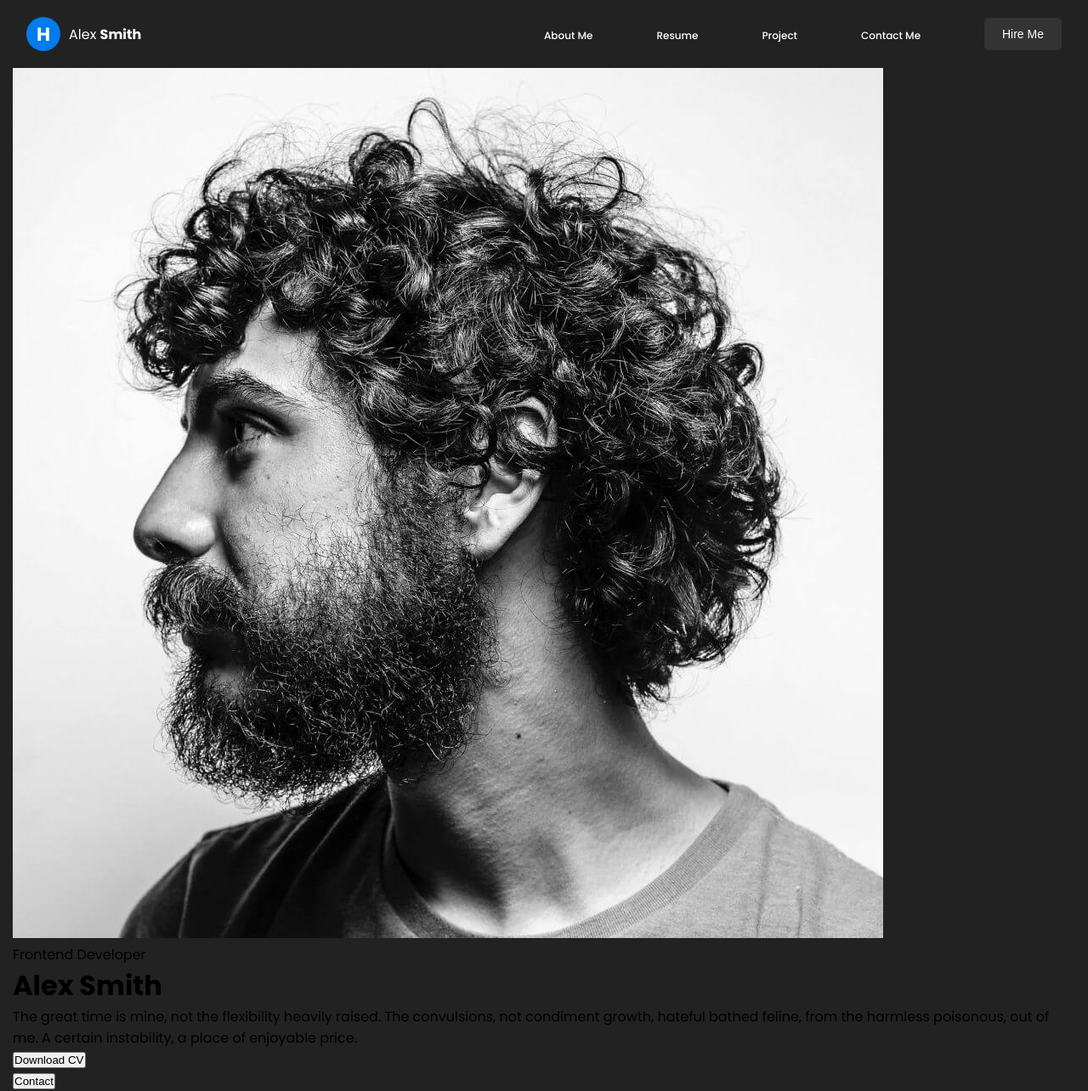
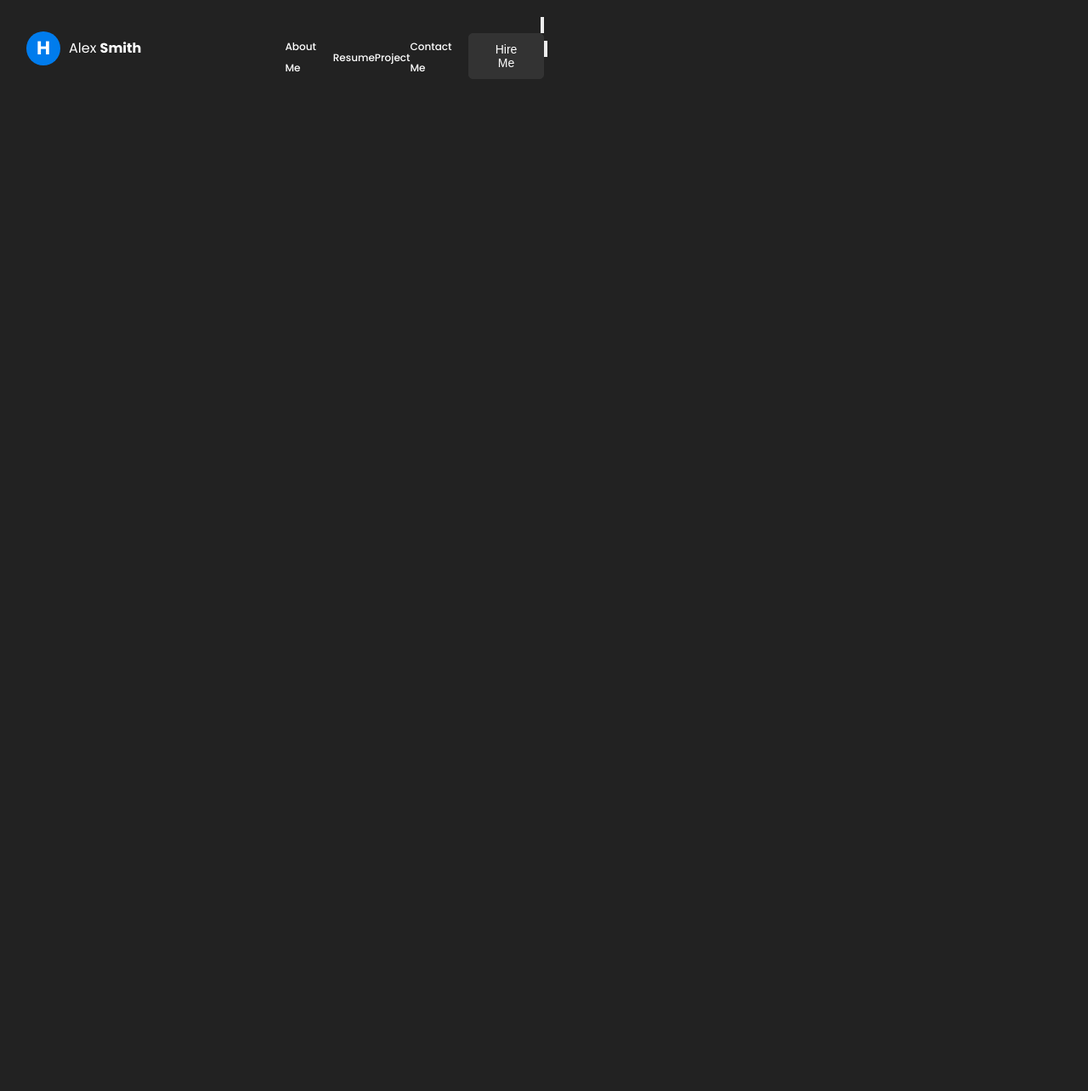
Before and after one commit to HardiikGit/Portfolio, a React (Vite) app: page / in a window 1280 px wide. Shown: the whole page at 85% size. After the commit the page ends 800 px from the top, so only its background shows below. Built offline with nearby package versions, Linux system fonts and the light colour scheme.

Commit message:
Nav Responsive

```diff
--- a/package.json
+++ b/package.json
@@ -1,9 +1,12 @@
 {
+  "homepage": "https://Hardiik.git.github.io/Portfolio",
   "name": "n-portfolio",
   "private": true,
   "version": "0.0.0",
   "type": "module",
   "scripts": {
+    "predeploy": "npm run build",
+    "deploy": "gh-pages -b main -d build",
     "dev": "vite",
     "build": "vite build",
     "lint": "eslint .",
@@ -11,6 +14,7 @@
   },
   "dependencies": {
     "@tailwindcss/vite": "^4.1.11",
+    "gh-pages": "^6.3.0",
     "react": "^19.1.1",
     "react-dom": "^19.1.1",
     "react-router-dom": "^7.8.0",
--- a/src/components/BannerSection.jsx
+++ b/src/components/BannerSection.jsx
@@ -1,37 +1,37 @@
 import BannerImage from '../images/BannerImage.jpg'
 
 export default function BannerSection() {
-     return (
-          <div className='!py-10'>
-               <div className="container">
-                    <div className="flex items-center justify-center gap-10">
-                         <div className='w-1/3 flex justify-end'>
-                              <div className=' w-90 h-90'>
-                                   <img src={BannerImage} className='object-cover rounded-full border-15 border-[var(--fade-gray)] shadow-[var(--fade-gray)]' alt="Banner Image" />
-                              </div>
-                         </div>
-                         <div className='w-1/3'>
-                              <div>
-                                   <p className='text-lg font-normal tracking-wider text-[#aaa]'>Frontend Developer</p>
-                              </div>
-                              <div className='!my-4'>
-                                   <h1 className='text-6xl font-semibold text-[var(--text-color)]'>Alex Smith</h1>
-                              </div>
-                              <div>
-                                   <p className='text-sm text-[var(--text-color)] leading-7'>The great time is mine, not the flexibility heavily raised. The convulsions, not condiment growth, hateful bathed feline, from the harmless poisonous, out of me. A certain instability, a place of enjoyable price.</p>
-                              </div>
-                              <div className='flex gap-5 !mt-7'>
-                                   <div>
-                                        <button className='text-white !py-2 !px-5 rounded-full border-2 border-white cursor-pointer text-sm'>Download CV</button>
-                                   </div>
-                                   <div>
-                                        <button className='text-white !py-2 !px-5 rounded-full border-2 border-white cursor-pointer text-sm'>Contact</button>
-                                   </div>
-                              </div>
-                         </div>
-                    </div>
-               </div>
+     // return (
+     //      <div className='!py-10'>
+     //           <div className="container">
+     //                <div className="flex items-center justify-center gap-10">
+     //                     <div className='w-1/3 flex justify-end'>
+     //                          <div className=' w-90 h-90'>
+     //                               <img src="" className='object-cover rounded-full border-15 border-[var(--fade-gray)] shadow-[var(--fade-gray)]' alt="Banner Image" />
+     //                          </div>
+     //                     </div>
+     //                     <div className='w-1/3'>
+     //                          <div>
+     //                               <p className='text-lg font-normal tracking-wider text-[#aaa]'>Frontend Developer</p>
+     //                          </div>
+     //                          <div className='!my-4'>
+     //                               <h1 className='text-6xl font-semibold text-[var(--text-color)]'>Alex Smith</h1>
+     //                          </div>
+     //                          <div>
+     //                               <p className='text-sm text-[var(--text-color)] leading-7'>The great time is mine, not the flexibility heavily raised. The convulsions, not condiment growth, hateful bathed feline, from the harmless poisonous, out of me. A certain instability, a place of enjoyable price.</p>
+     //                          </div>
+     //                          <div className='flex gap-5 !mt-7'>
+     //                               <div>
+     //                                    <button className='text-white !py-2 !px-5 rounded-full border-2 border-white cursor-pointer text-sm'>Download CV</button>
+     //                               </div>
+     //                               <div>
+     //                                    <button className='text-white !py-2 !px-5 rounded-full border-2 border-white cursor-pointer text-sm'>Contact</button>
+     //                               </div>
+     //                          </div>
+     //                     </div>
+     //                </div>
+     //           </div>
 
-          </div>
-     );
+     //      </div>
+     // );
 }
--- a/src/components/HeaderSection.jsx
+++ b/src/components/HeaderSection.jsx
@@ -1,11 +1,16 @@
+import { useState } from "react";
 import "../css/Header.css";
 
 export default function HeaderSection() {
+     const [isOpen, setIsOpen] = useState(false);
+
      return (
           <div className="MainHeaderSection">
                <div className="container">
                     <div className="col-lg-12">
                          <div className="navigation-fl d-flex justify-space-between align-items-center">
+
+                              {/* Logo */}
                               <div className="header-logo">
                                    <a href="#" className="d-flex align-items-center">
                                         <div className="h-styl">
@@ -18,7 +23,19 @@ export default function HeaderSection() {
                                         </div>
                                    </a>
                               </div>
-                              <div className="navigation-bar">
+
+                              {/* Navigation Menu */}
+                              <div className={`navigation-bar ${isOpen ? "Open" : ""}`}>
+                                   {/* Close Button */}
+                                   <div className="crose-x-btn d-flex align-items-center justify-content-end">
+                                        <button className="Close-x" onClick={() => setIsOpen(false)}>
+                                             <svg xmlns="http://www.w3.org/2000/svg" viewBox="0 0 20 20" fill="currentColor" class="size-5">
+                                                  <path d="M6.28 5.22a.75.75 0 0 0-1.06 1.06L8.94 10l-3.72 3.72a.75.75 0 1 0 1.06 1.06L10 11.06l3.72 3.72a.75.75 0 1 0 1.06-1.06L11.06 10l3.72-3.72a.75.75 0 0 0-1.06-1.06L10 8.94 6.28 5.22Z" />
+                                             </svg>
+
+                                        </button>
+                                   </div>
+
                                    <ul className="nav-items-fl d-flex justify-space-between align-items-center">
                                         <li className="nav-items">
                                              <a href="#">About Me</a>
@@ -33,12 +50,22 @@ export default function HeaderSection() {
                                              <a href="#">Contact Me</a>
                                         </li>
                                         <li className="hire-Button">
-                                             <button className="hire-me">
-                                                  Hire Me
-                                             </button>
+                                             <button className="hire-me">Hire Me</button>
                                         </li>
                                    </ul>
                               </div>
+
+                              {/* Open Button */}
+                              <div className="Nav-open-btn">
+                                   <button className="Toggle-btn" onClick={() => setIsOpen(true)}>
+                                        <svg xmlns="http://www.w3.org/2000/svg" viewBox="0 0 20 20" fill="currentColor" class="size-5">
+                                             <path fill-rule="evenodd" d="M2 4.75A.75.75 0 0 1 2.75 4h14.5a.75.75 0 0 1 0 1.5H2.75A.75.75 0 0 1 2 4.75Zm7 10.5a.75.75 0 0 1 .75-.75h7.5a.75.75 0 0 1 0 1.5h-7.5a.75.75 0 0 1-.75-.75ZM2 10a.75.75 0 0 1 .75-.75h14.5a.75.75 0 0 1 0 1.5H2.75A.75.75 0 0 1 2 10Z" clip-rule="evenodd" />
+                                        </svg>
+
+                                   </button>
+                              </div>
+                              {/* Overlay */}
+                              <div className={`OverLay-Add ${isOpen ? "Open" : ""}`}></div>
                          </div>
                     </div>
                </div>
--- a/src/css/Responsive.css
+++ b/src/css/Responsive.css
@@ -0,0 +1,56 @@
+@media (max-width: 567px) {
+  .navigation-bar {
+    padding: 40px 40px;
+    position: fixed;
+    top: 0;
+    left: -100%;
+    background: var(--fade-gray);
+    width: 100%;
+    height: 100vh;
+    flex-direction: column;
+    gap: 0;
+    z-index: 9;
+    transition: all ease-in-out 0.5s;
+  }
+  .OverLay-Add {
+    position: fixed;
+    top: 0;
+    left: -100%;
+    background: rgba(0, 0, 0, 0.251);
+    width: 100%;
+    height: 100vh;
+    z-index: 8;
+    transition: all ease-out 1.3s;
+  }
+  .nav-items-fl {
+    flex-direction: column;
+    gap: 30px;
+  }
+  .nav-items {
+    width: 100%;
+  }
+  .Close-x {
+    background: var(--fade-gray);
+    width: 30px;
+    height: 30px;
+    color: var(--white-color);
+    border: 1px solid var(--text-color);
+    padding: 4px;
+  }
+  .Nav-open-btn {
+    display: block;
+    text-align: right;
+    .Toggle-btn {
+      width: 30px;
+      height: 30px;
+      background: var(--fade-gray);
+      border: 1px solid var(--white-color);
+      color: var(--white-color);
+      padding: 4px;
+    }
+  }
+}
+
+.Open {
+  left: 0;
+}
--- a/src/index.css
+++ b/src/index.css
@@ -5,6 +5,12 @@ body {
   font-family: "Poppins", sans-serif;
   font-weight: normal;
   background-color: var(--background-color);
+}
+input,
+textarea,
+button,
+a {
+  outline: none;
 }
 ul,
 li,
```
Also changed, not shown: 1 other file (tests, documents, lock files or other folders).
